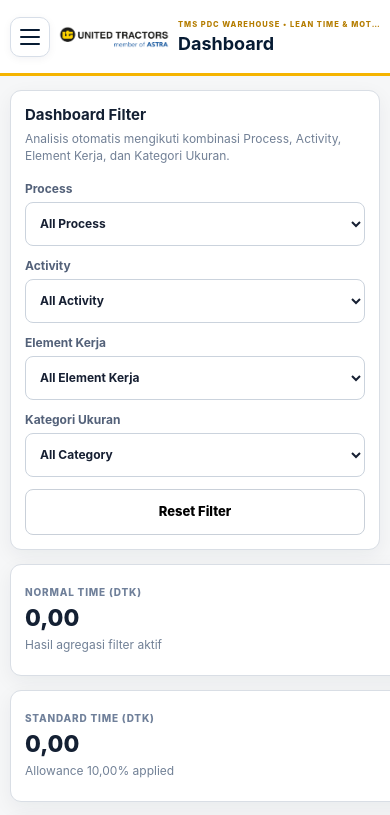
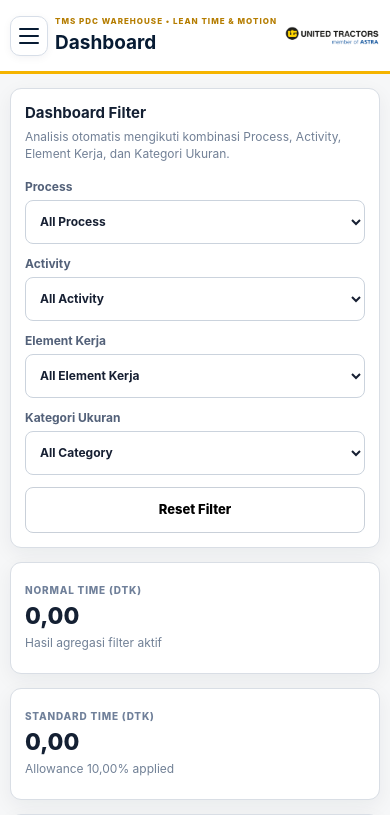
Before and after one commit to Elan-49/tms-pdc-warehouse, a website: page index.html in a window 390 px wide. Shown: the top 815 px of the page. Drawn offline with Linux system fonts and the light colour scheme.

Commit message:
Update V2.9.4 Mobile Responsive

```diff
--- a/index.html
+++ b/index.html
@@ -1,4 +1,4 @@
-<!doctype html><html lang="id"><head><meta charset="utf-8"><meta name="viewport" content="width=device-width,initial-scale=1"><title>TMS PDC Warehouse V2</title><link rel="stylesheet" href="styles.css"></head><body>
+<!doctype html><html lang="id"><head><meta charset="utf-8"><meta name="viewport" content="width=device-width,initial-scale=1"><title>TMS PDC Warehouse V2.9.4</title><link rel="stylesheet" href="styles.css"></head><body>
 <div class="app-shell" id="appShell"><div class="sidebar-backdrop" id="sidebarBackdrop" aria-hidden="true"></div><aside class="sidebar" id="sidebar"><a class="brand brand-logo" href="#" data-go="dashboard" aria-label="Kembali ke Dashboard"><img src="ut-logo.png" alt="United Tractors"></a><nav id="nav"><button data-view="dashboard" class="active">◈ Dashboard</button><button data-view="observe">◉ Observation</button><button data-view="data">▤ Data Waktu</button><button data-view="master">⚙ Master Process & Lean</button><div class="nav-label">ANALYSIS</div><button data-view="quality">✓ Data Quality</button><button data-view="uniformity">⌁ Uji Keseragaman</button><button data-view="sufficiency">◌ Uji Kecukupan</button><button data-view="rating">★ Rating Factor</button><button data-view="standard">◷ Standard Time</button><div class="nav-label">LEAN</div><button data-view="waste">▥ Waste & Pareto</button><div class="nav-label">TOOLS</div><button id="exportCsv">⇩ Export CSV</button><label class="import-btn">⇧ Import CSV<input id="importCsv" type="file" accept=".csv" hidden></label></nav></aside>
 <main class="main"><header class="topbar ut-topbar"><button id="sidebarToggle" class="sidebar-toggle" type="button" aria-label="Buka menu navigasi" aria-controls="sidebar" aria-expanded="false"><span></span><span></span><span></span></button><div class="page-heading"><p class="eyebrow" id="pageEyebrow">TIME & MOTION STUDY</p><h1 id="pageTitle">Dashboard</h1></div><div class="ut-header-logo-2" aria-label="United Tractors"><img src="ut-logo-2.png" alt="United Tractors"></div></header><div id="app"></div><footer class="ut-bottom-footer" aria-label="Kontrol dan identitas aplikasi"><div class="ut-footer-reset"><button id="clearAll" class="danger-outline ut-reset-local" type="button">Reset Data Lokal</button></div><div class="ut-footer-motto"><img src="ut-motto.png" alt="United Tractors Member of Astra"></div><div class="ut-footer-line" aria-hidden="true"></div></footer></main></div>
 <script src="master-data.js"></script><script src="app.js"></script></body></html>
--- a/styles.css
+++ b/styles.css
@@ -252,7 +252,11 @@
 .ut-header-logo-2 img{display:block;width:100%;max-width:380px;height:auto;max-height:62px;object-fit:contain;object-position:right center}
 @media(max-width:1100px){.ut-header-logo-2{width:min(33vw,320px);padding-left:14px}.ut-header-logo-2 img{max-height:52px}}
 @media(max-width:800px){.ut-header-logo-2{width:min(38vw,230px);padding-left:10px}.ut-header-logo-2 img{max-height:42px}}
-@media(max-width:560px){.ut-header-logo-2{display:none}}
+@media(max-width:560px){
+  .ut-header-logo-2{display:flex;width:112px;max-width:32vw;padding-left:6px;margin-left:auto;flex:0 0 auto}
+  .ut-header-logo-2 img{width:100%;max-width:112px;max-height:34px;object-fit:contain;object-position:right center}
+}
+
 
 /* =========================================================
    V2.9.3 MOBILE & RESPONSIVE SUPPORT
@@ -416,3 +420,85 @@
 @supports(padding:max(0px)){
   .ut-topbar{padding-top:max(10px,env(safe-area-inset-top))}
 }
+
+/* MOBILE HEADER FIX: keep UT logo 2 on the right */
+@media(max-width:520px){
+  .ut-topbar{height:78px;min-height:78px;padding:10px 12px;gap:8px;flex-wrap:nowrap;align-items:center}
+  .page-heading{order:initial;flex:1 1 auto;flex-basis:auto;min-width:0}
+  .page-heading h1{font-size:19px;white-space:nowrap;overflow:hidden;text-overflow:ellipsis}
+  .page-heading .eyebrow{font-size:8px;white-space:nowrap;overflow:hidden;text-overflow:ellipsis}
+  .ut-topbar .top-actions{order:initial;width:auto}
+  .ut-header-logo-2{display:flex;order:3;width:105px;max-width:29vw;padding-left:4px;margin-left:0;flex:0 0 105px}
+  .ut-header-logo-2 img{max-width:105px;max-height:32px}
+}
+
+/* V2.9.4 — mobile viewport and header hardening */
+html, body { width:100%; max-width:100%; min-width:0; overflow-x:hidden; }
+.app-shell, .main, #app, .content, .dashboard-content, .card, .workspace, .dashboard-filter, .chart-card, .video-card { min-width:0; max-width:100%; }
+img, video, svg, canvas { max-width:100%; }
+
+@media (max-width: 760px) {
+  .ut-topbar {
+    display:grid !important;
+    grid-template-columns:40px minmax(0,1fr) minmax(82px, 105px) !important;
+    width:100% !important;
+    min-width:0 !important;
+    height:78px !important;
+    min-height:78px !important;
+    padding:10px 12px !important;
+    gap:8px !important;
+    align-items:center !important;
+    overflow:hidden !important;
+  }
+  .ut-topbar .sidebar-toggle { grid-column:1; width:40px; min-width:40px; }
+  .ut-topbar .page-heading {
+    grid-column:2;
+    min-width:0 !important;
+    width:100% !important;
+    order:initial !important;
+    overflow:hidden !important;
+  }
+  .ut-topbar .ut-header-logo-2 {
+    grid-column:3;
+    width:100% !important;
+    min-width:0 !important;
+    max-width:none !important;
+    padding:0 !important;
+    margin:0 !important;
+    display:flex !important;
+    order:initial !important;
+    justify-content:flex-end !important;
+    align-items:center !important;
+    overflow:hidden !important;
+  }
+  .ut-topbar .ut-header-logo-2 img {
+    display:block !important;
+    width:100% !important;
+    max-width:105px !important;
+    max-height:32px !important;
+    height:auto !important;
+    object-fit:contain !important;
+    object-position:right center !important;
+  }
+  .topbar h1, .page-heading h1 { max-width:100%; }
+}
+
+@media (max-width: 480px) {
+  .ut-topbar {
+    grid-template-columns:38px minmax(0,1fr) minmax(82px, 96px) !important;
+    height:74px !important;
+    min-height:74px !important;
+    padding:8px 10px !important;
+    gap:7px !important;
+  }
+  .ut-topbar .sidebar-toggle { width:38px; min-width:38px; height:40px; }
+  .ut-topbar .ut-header-logo-2 img { max-width:96px !important; max-height:30px !important; }
+}
+
+@media (max-width: 380px) {
+  /* Never hide the right-side UT logo on small phones. */
+  .ut-topbar .ut-header-logo-2 { display:flex !important; }
+  .ut-topbar { grid-template-columns:36px minmax(0,1fr) minmax(76px,88px) !important; padding-left:8px !important; padding-right:8px !important; }
+  .ut-topbar .sidebar-toggle { width:36px; min-width:36px; }
+  .ut-topbar .ut-header-logo-2 img { max-width:88px !important; max-height:28px !important; }
+}
```
